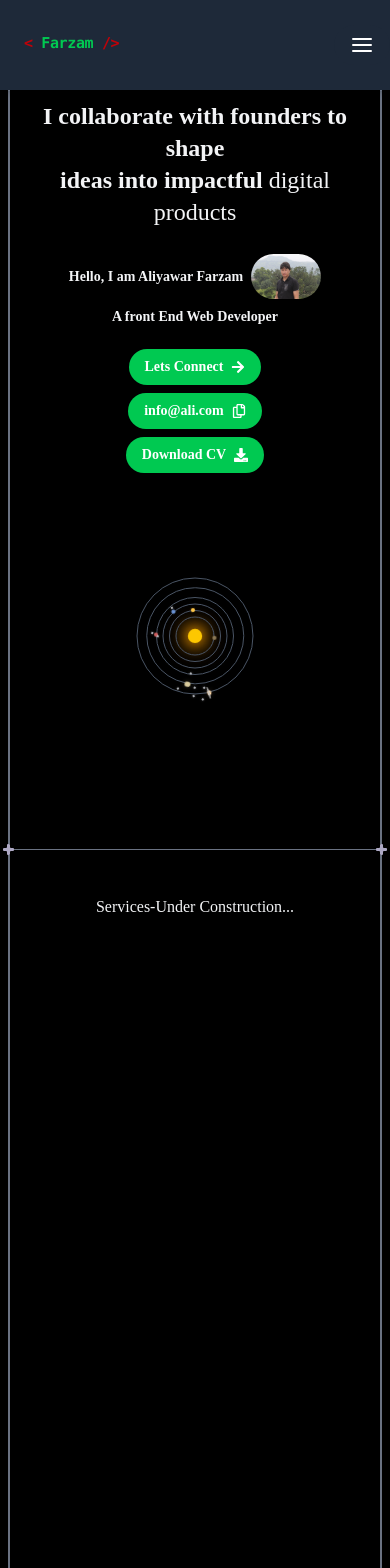
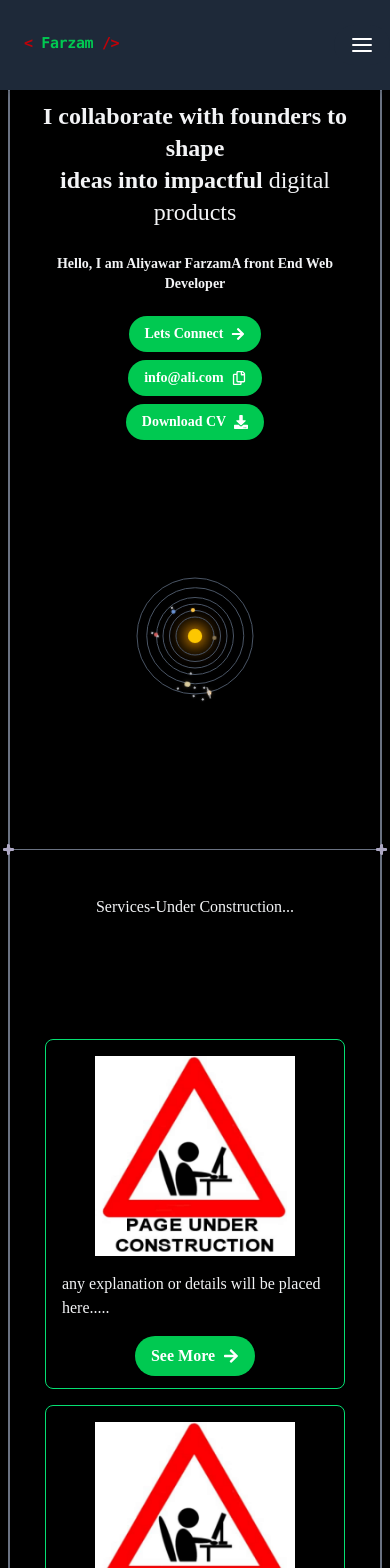
Before and after one commit to farzam313/PortFolio, a React (Vite) app: page / in a window 390 px wide. Shown: the top 1568 px of the page. Built offline with nearby package versions, Linux system fonts and the light colour scheme; a web font is replaced by a local one.

Commit message:
desining cards initiated

```diff
--- a/src/components/Card.jsx
+++ b/src/components/Card.jsx
@@ -1,8 +1,23 @@
 import React from "react";
+import Button from "./Button";
+import { FaArrowRight } from "react-icons/fa";
 
 const Card = () => {
   return (
-    <div className="bg-white shadow-lg rounded-lg p-6 h-[50vh] w-[20vw] mx-auto"></div>
+    <div
+      id="Card"
+      className="flex flex-col  w-[300px] h-[350px] mx-auto my-auto items-center border-1 border-green-400 rounded-lg p-4 "
+    >
+      <img src="../../construction.jpg" className="h-[200px] mx-auto" />
+      <p className="mt-4">
+        any explanation or details will be placed here.....
+      </p>
+      <Button
+        caption={"See More"}
+        Icon={FaArrowRight}
+        className="flex flex-end mt-4"
+      />
+    </div>
   );
 };
 
--- a/src/layout/Sections/Hero.jsx
+++ b/src/layout/Sections/Hero.jsx
@@ -7,7 +7,7 @@ import SolarSystem from "../../components/Solar";
 const Hero = () => {
   const [copied, setCopied] = useState(false);
   const EmailCopy = () => {
-    const email = "info@ali.com";
+    const email = "info@farzam.com";
 
     navigator.clipboard.writeText(email).then(() => {
       setCopied(true);
@@ -28,10 +28,10 @@ const Hero = () => {
           </span>
           <span className="font-light "> digital products</span>
         </h2>
-        <h1 className="flex flex-wrap items-center justify-center gap-2 py-[10px] object-cover  overflow-hidden text-gray-100 text-sm md:text-2xl lg:text-2xl">
+        <h1 className="flex flex-wrap items-center justify-center gap-2 py-[10px] object-cover  text-gray-100 text-sm md:text-2xl lg:text-2xl">
           Hello, I am Aliyawar Farzam
           <img
-            className=" rounded-3xl object-cover max-h-[55] max-w-[80px]"
+            className=" rounded-3xl object-cover max-h-[55] max-w-[80px] hidden lg:block"
             src="Far.JPG"
             width={70}
             height={55}
@@ -42,7 +42,7 @@ const Hero = () => {
       <div className="flex  flex-col justify-center  items-center my-3 gap-2 md:flex-row">
         <Button caption="Lets Connect" Icon={FaArrowRight} />
         <Button
-          caption={copied ? "Emai Copied!" : "info@ali.com"}
+          caption={copied ? "Email Copied!" : "info@ali.com"}
           Icon={copied ? BiCheckDouble : FaRegCopy}
           onClick={EmailCopy}
         />
@@ -62,7 +62,7 @@ const Hero = () => {
       id="hero-container"
       className="text-center flex flex-col h-[100vh] w-[100%] justify-center items-center gap-2 md:flex-row md:gap-4  "
     >
-      <div className="relative max-w-[100%] overflow-hidden max-h-[45%] flex-1    lg:h-[80%] mt-25">
+      <div className="relative max-w-[100%]  max-h-[45%] flex-1    lg:h-[80%] mt-25">
         <Bio />
       </div>
 
--- a/src/layout/Sections/Services.jsx
+++ b/src/layout/Sections/Services.jsx
@@ -1,5 +1,6 @@
-import React from "react";
-import Section from "../Section";
+import Button from "../../components/Button";
+import { FaArrowRight } from "react-icons/fa";
+import Card from "../../components/Card";
 
 const Services = () => {
   return (
@@ -7,6 +8,17 @@ const Services = () => {
       <h1 className="flex justify-center text-center  my-10">
         Services-Under Construction...
       </h1>
+      {/* <img
+        src="../../construction.jpg"
+        alt="Under Construction"
+        className="w-[50%] h-[65%] mx-auto object-cover"
+      /> */}
+      <div className="flex flex-wrap justify-center items-center gap-4 mt-30">
+        <Card />
+        <Card />
+        <Card />
+        <Card />
+      </div>
     </>
   );
 };
```
Also changed, not shown: public/construction.jpg (added).
